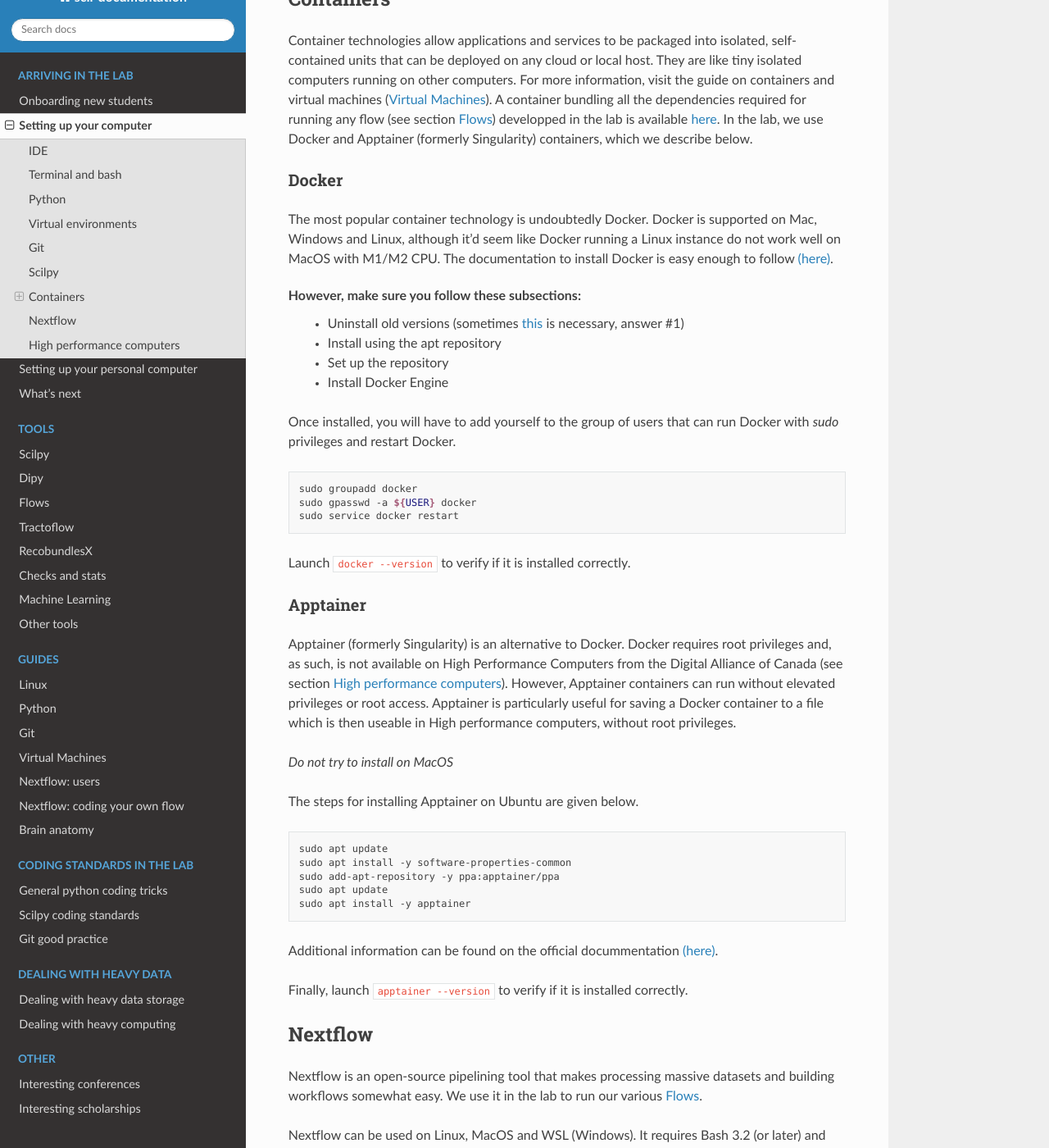
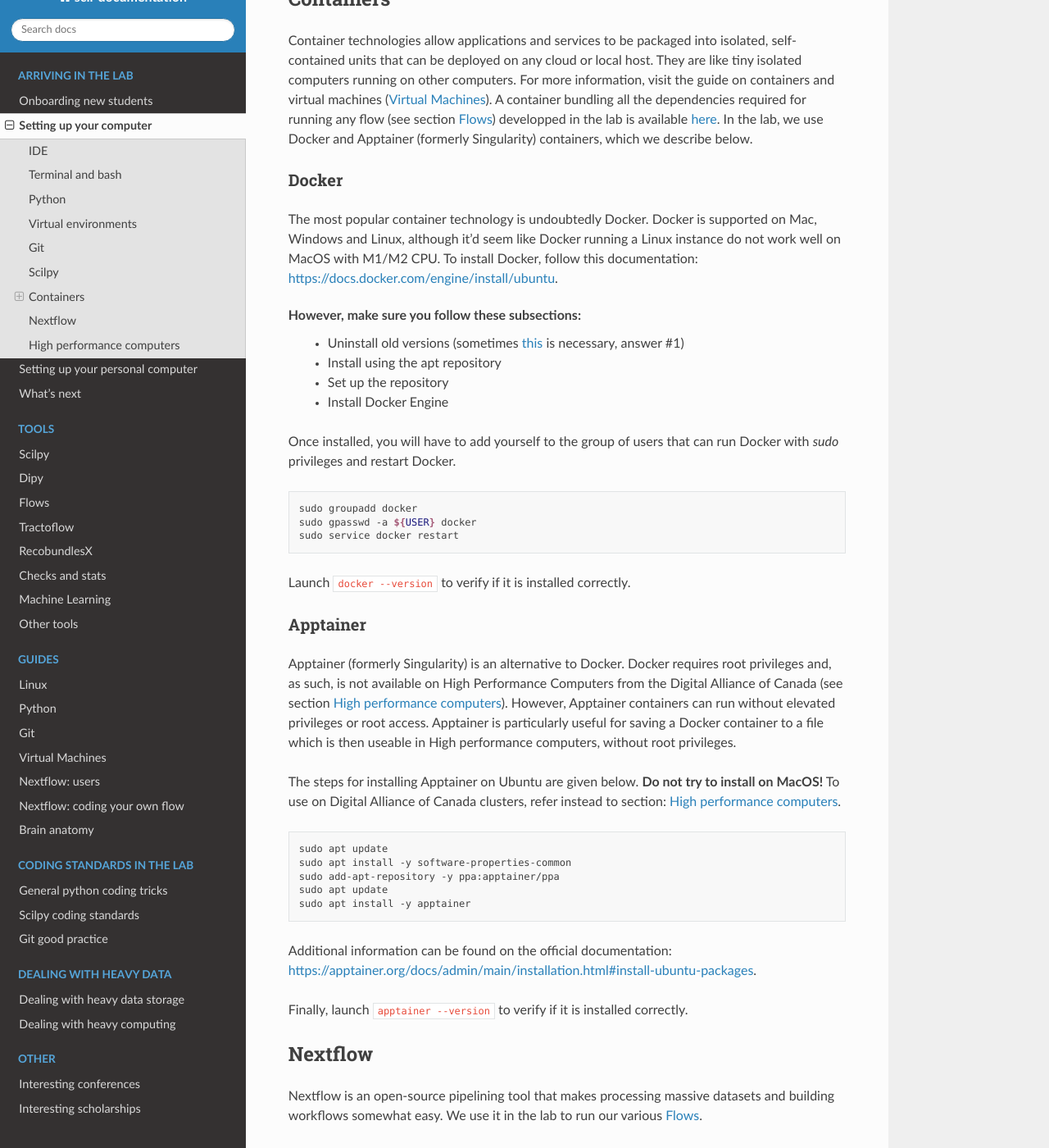
Before and after one commit to scilus/scil-documentation, a Sphinx documentation site: the page built from source/arriving/setup_computer.rst, in a window 1280 px wide and 1400 px high, scrolled down 3865 px. Shown: the whole window at 82% size. Built offline with Sphinx 7.4.7 and the Read the Docs theme 2.0.0, drawn with Linux system fonts in a browser that asks for light colours.

Commit message:
Answer review comments

```diff
--- a/source/arriving/setup_computer.rst
+++ b/source/arriving/setup_computer.rst
@@ -156,7 +156,7 @@
 
 Docker
 ------
-The most popular container technology is undoubtedly Docker. Docker is supported on Mac, Windows and Linux, although it'd seem like Docker running a Linux instance do not work well on MacOS with M1/M2 CPU. The documentation to install Docker is easy enough to follow `(here) <https://docs.docker.com/engine/install/ubuntu>`__.
+The most popular container technology is undoubtedly Docker. Docker is supported on Mac, Windows and Linux, although it'd seem like Docker running a Linux instance do not work well on MacOS with M1/M2 CPU. To install Docker, follow this documentation: `<https://docs.docker.com/engine/install/ubuntu>`__.
 
 However, make sure you follow these subsections:
     - Uninstall old versions (sometimes `this <https://askubuntu.com/questions/935569/how-to-completely-uninstall-docker>`__ is necessary, answer #1)
@@ -179,9 +179,7 @@
 
 Apptainer (formerly Singularity) is an alternative to Docker. Docker requires root privileges and, as such, is not available on High Performance Computers from the Digital Alliance of Canada (see section :ref:`ref_highperfcomputer`). However, Apptainer containers can run without elevated privileges or root access. Apptainer is particularly useful for saving a Docker container to a file which is then useable in High performance computers, without root privileges.
 
-*Do not try to install on MacOS*
-
-The steps for installing Apptainer on Ubuntu are given below.
+The steps for installing Apptainer on Ubuntu are given below. **Do not try to install on MacOS!** To use on Digital Alliance of Canada clusters, refer instead to section: :ref:`ref_highperfcomputer`.
 
 .. code-block:: bash
 
@@ -191,7 +189,7 @@
     sudo apt update
     sudo apt install -y apptainer
 
-Additional information can be found on the official docummentation `(here) <https://apptainer.org/docs/admin/main/installation.html#install-ubuntu-packages>`__.
+Additional information can be found on the official documentation: `<https://apptainer.org/docs/admin/main/installation.html#install-ubuntu-packages>`__.
 
 Finally, launch :bash:`apptainer --version` to verify if it is installed correctly.
 
```
